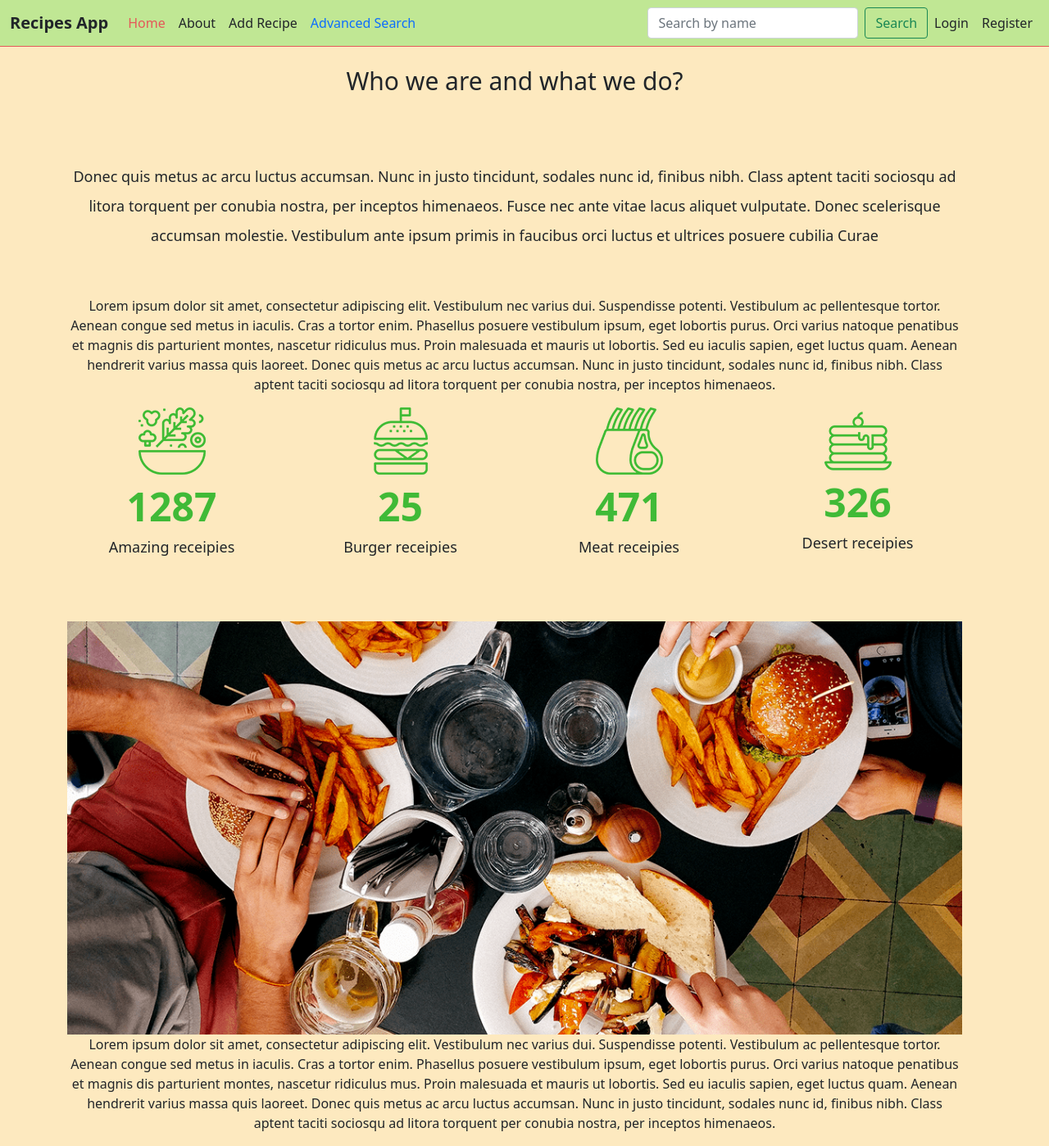
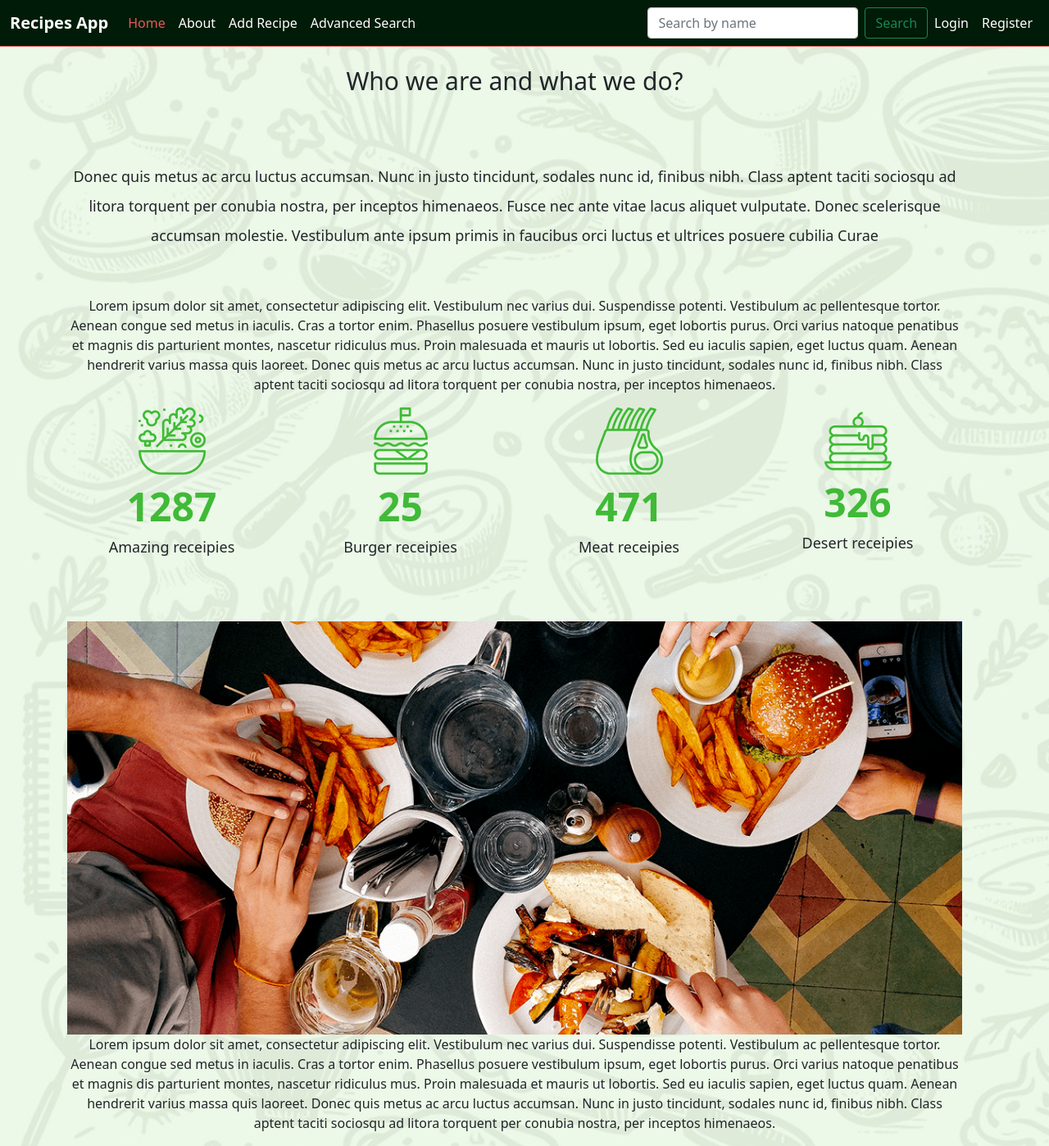
Before and after one commit to Tommaso-Bev/third-test--immaculate-, a Django app: template recipes/templates/recipes/about.html in a window 1280 px wide. Shown: the whole page at 82% size. Run offline with Django 3.2, Linux system fonts and the light colour scheme; the template is opened without the code that fills it, so the values that code supplies are empty; some libraries are stand-ins or nearby versions.

Commit message:
some style changes through the base page and recipe visualization

```diff
--- a/recipes/templates/recipes/base.html
+++ b/recipes/templates/recipes/base.html
@@ -23,7 +23,7 @@
 <body>
   <nav class="navbar navbar-expand-lg custom-navbar">
     <div class="container-fluid ">
-      <a class="navbar-brand text-dark bold" href="{% url 'recipes-home' %}" >Recipes App</a>
+      <a class="navbar-brand text-white bold" href="{% url 'recipes-home' %}" >Recipes App</a>
       <button class="navbar-toggler" type="button" data-bs-toggle="collapse" data-bs-target="#navbarTogglerDemo02"
         aria-controls="navbarTogglerDemo02" aria-expanded="false" aria-label="Toggle navigation">
         <span class="navbar-toggler-icon"></span>
@@ -34,13 +34,13 @@
             <a class="nav-link" aria-current="page" href="{% url 'recipes-home' %}" style="color: #e45959;">Home</a>
           </li>
           <li class="nav-item">
-            <a class="nav-link text-dark" href="{% url 'recipes-about' %}">About</a>
+            <a class="nav-link text-white" href="{% url 'recipes-about' %}">About</a>
           </li>
           <li class="nav-item">
-            <a class="nav-link text-dark" href="{% url 'recipes-create' %}">Add Recipe</a>
+            <a class="nav-link text-white" href="{% url 'recipes-create' %}">Add Recipe</a>
           </li>
           <li class="nav-item">
-            <a class="nav-link" href="{% url 'recipes-search-filtered' %}">Advanced Search</a>
+            <a class="nav-link text-white" href="{% url 'recipes-search-filtered' %}">Advanced Search</a>
          </li>
         </ul>
         {% block SearchBar %}
@@ -52,19 +52,19 @@
         {% endblock %}
 
       </div>
-      <div class="navbar-nav ">
+      <div class="navbar-nav">
         {% if user.is_authenticated %}
         <form id="logout-form" method="post" action="{% url 'user-logout' %}" style="display: none;">
             {% csrf_token %}
         </form>
-        <a class="nav-item nav-link text-dark" href="#" onclick="document.getElementById('logout-form').submit();">
+        <a class="nav-item nav-link text-white" href="#" onclick="document.getElementById('logout-form').submit();">
             Logout
         </a>
 
-        <a class="nav-item nav-link text-dark bold" href="{% url 'user-profile' %}"> My profile</a>
+        <a class="nav-item nav-link text-white bold" href="{% url 'user-profile' %}"> My profile</a>
         {% else %}
-        <a class="nav-item nav-link text-dark" href="{% url 'user-login' %}">Login</a>
-        <a class="nav-item nav-link text-dark" href="{% url 'user-register' %}">Register</a>
+        <a class="nav-item nav-link text-white" href="{% url 'user-login' %}">Login</a>
+        <a class="nav-item nav-link text-white" href="{% url 'user-register' %}">Register</a>
         {% endif %}
       </div>
     </div>
--- a/static/css/styles.css
+++ b/static/css/styles.css
@@ -6,17 +6,26 @@
 }
 
 body{
-  background-color: #fde9bf;
+  /* background-color: #fde9bf; */
   overflow-x: hidden;
+  background-image: url('/media/images/dudol.jpg');
+  background-repeat: repeat ;
 }
 
+
+
 .custom-navbar {
-  background-color: #c0e794 !important;
+  /* background-color: #c0e794 !important; */
+  background-color: #001b07;
   border-bottom: 1.5px solid #e45959 !important;
 }
 
 .bold{
   font-weight: bold;
+}
+
+.food_el{
+  background-color: #e45959;
 }
 
 .best-receipe-area {
```
Also changed, not shown: COSE DA FARE.py (+11 -1 lines), recipes/templates/recipes/index.html (+14 -26 lines), media/images/dudol.jpg (added).
